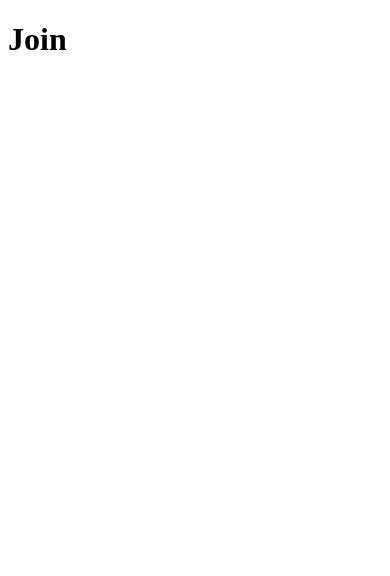
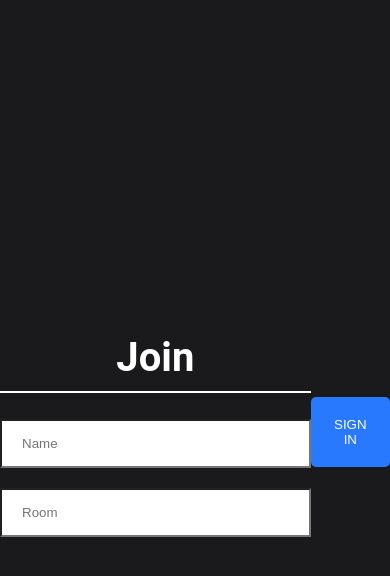
Before and after one commit to Timppav/chat-app, a React (Create React App) app in the folder client/: page / in a window 390 px wide. Shown: the top 576 px of the page. Built offline with nearby package versions, Linux system fonts and the light colour scheme.

Commit message:
Components folder refactoring and css files

```diff
--- a/client/src/App.js
+++ b/client/src/App.js
@@ -2,8 +2,8 @@
 
 import { BrowserRouter as Router, Routes, Route } from "react-router-dom";
 
-import Join from "./components/Join";
-import Chat from "./components/Chat";
+import Join from "./components/Join/Join";
+import Chat from "./components/Chat/Chat";
 
 const App = () => (
     <Router>
--- a/client/src/components/Join.js
+++ /dev/null
@@ -1,9 +0,0 @@
-import React from "react";
-
-const Join = () => {
-    return (
-        <h1>Join</h1>
-    )
-};
-
-export default Join;
--- /dev/null
+++ b/client/src/components/Join/Join.css
@@ -0,0 +1,71 @@
+html, body {
+  font-family: 'Roboto', sans-serif;
+  padding: 0;
+  margin: 0;
+}
+
+#root {
+  height: 100vh;
+}
+
+* {
+  box-sizing: border-box;
+}
+
+.joinOuterContainer {
+  display: flex;
+  justify-content: center;
+  text-align: center;
+  height: 100vh;
+  align-items: center;
+  background-color: #1A1A1D;
+}
+
+.joinInnerContainer {
+  width: 20%;
+}
+
+.joinInput {
+  border-radius: 0;
+  padding: 15px 20px;
+  width: 100%;
+}
+
+.heading {
+  color: white;
+  font-size: 2.5em;
+  padding-bottom: 10px;
+  border-bottom: 2px solid white;
+}
+
+.button {
+    color: #fff !important;
+    text-transform: uppercase;
+    text-decoration: none;
+    background: #2979FF;
+    padding: 20px;
+    border-radius: 5px;
+    display: inline-block;
+    border: none;
+    width: 100%;
+}
+
+.mt-20 {
+  margin-top: 20px;
+}
+
+@media (min-width: 320px) and (max-width: 480px) {
+  .joinOuterContainer {
+    height: 100%;
+  }
+
+  .joinInnerContainer {
+    width: 90%;
+  }
+
+
+}
+
+button:focus {
+  outline: 0;
+}
--- /dev/null
+++ b/client/src/components/Join/Join.js
@@ -0,0 +1,24 @@
+import React, { useState} from "react";
+import { Link } from "react-router-dom";
+
+import "./Join.css";
+
+const Join = () => {
+    const [name, setName] = useState("");
+    const [room, setRoom] = useState("");
+
+    return (
+        <div className="joinOuterContainer">
+            <div className="joinInnerContainer">
+                <h1 className="heading">Join</h1>
+                <div><input placeholder="Name" className="joinInput" type="text" onChange={(event) => setName(event.target.value)} /></div>
+                <div><input placeholder="Room" className="joinInput mt-20" type="text" onChange={(event) => setRoom(event.target.value)} /></div>
+            </div>
+            <Link onClick={event => (!name || !room) ? event.preventDefault() : null} to={`/chat?name=${name}&room=${room}`}>
+                <button className="button mt-20" type="submit">Sign In</button>
+            </Link>
+        </div>
+    )
+};
+
+export default Join;
```
Also changed, not shown: client/src/components/Chat/Chat.css (added, +34 -0 lines), client/src/components/Chat/Chat.js (renamed from client/src/components/Chat.js).
